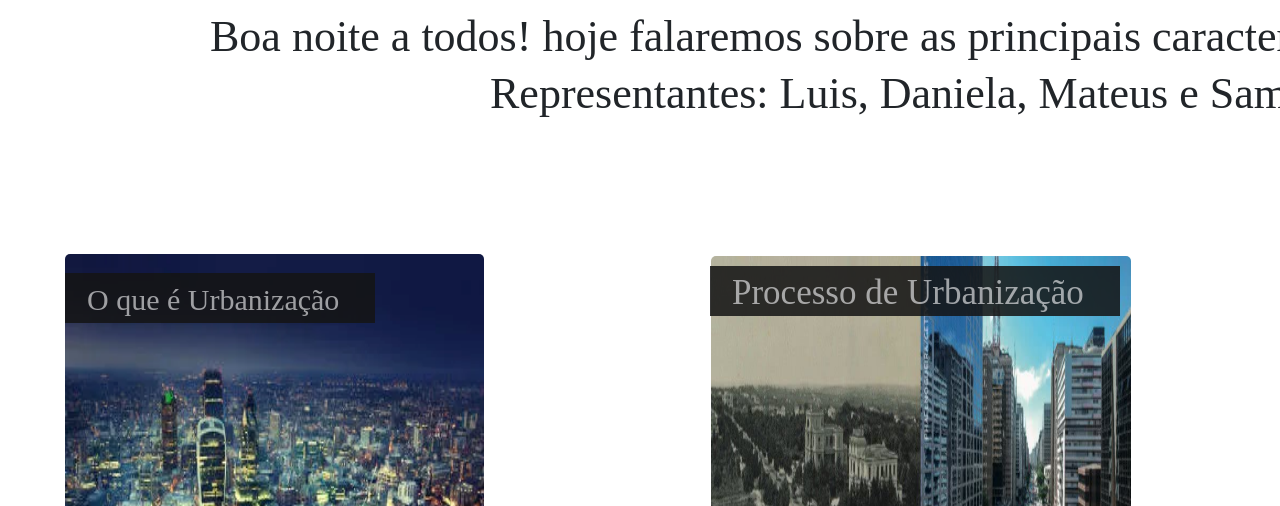
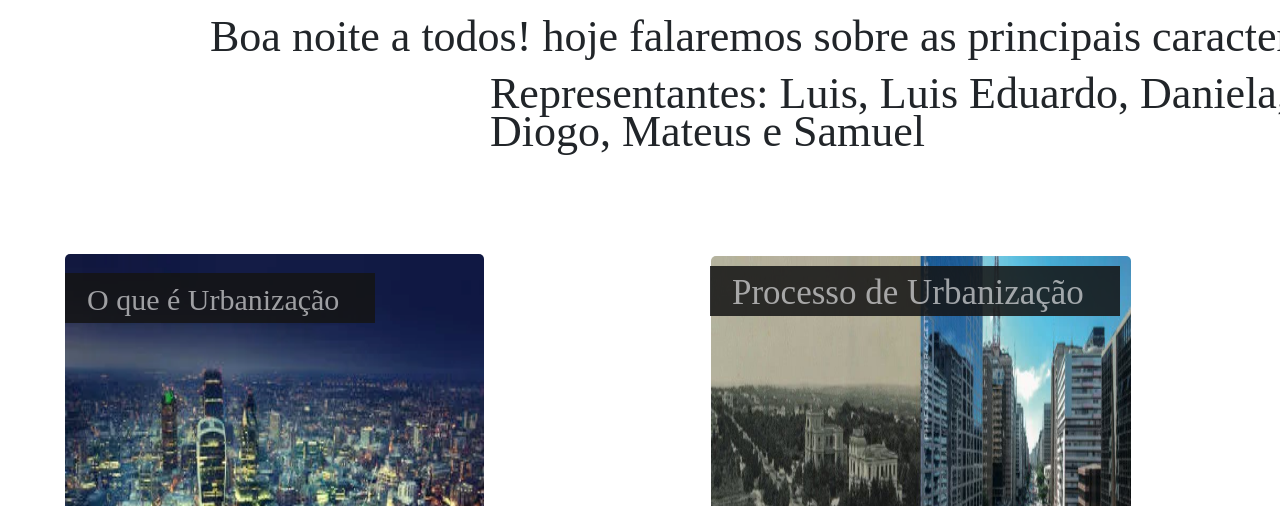
Before and after one commit to samuel10752/Web-urba_2.0, a plain HTML site: page Pagina_Home/home.html in a window 1280 px wide. Shown: the part 294-800 px from the top of the page. Drawn offline with nearby package versions, Linux system fonts and the light colour scheme; files whose address does not match are found by name.

Commit message:
Att de fotos

```diff
--- a/Pagina_Home/home.html
+++ b/Pagina_Home/home.html
@@ -35,7 +35,7 @@
   <div class="titulo">
     <h1 class="lh-3" >Urbanização</h1>
     <p class="lh-1">Boa noite a todos! hoje falaremos sobre as principais características da Urbanização.</p>
-    <p class="lh-2">Representantes: Luis, Daniela, Mateus e Samuel</p>
+    <p class="lh-2">Representantes: Luis, Luis Eduardo, Daniela, Diogo, Mateus e Samuel</p>
   </div>
 
 
```
Also changed, not shown: Urbanização_brasil/imagens/UrbaCity.png (added), 1 other file.
